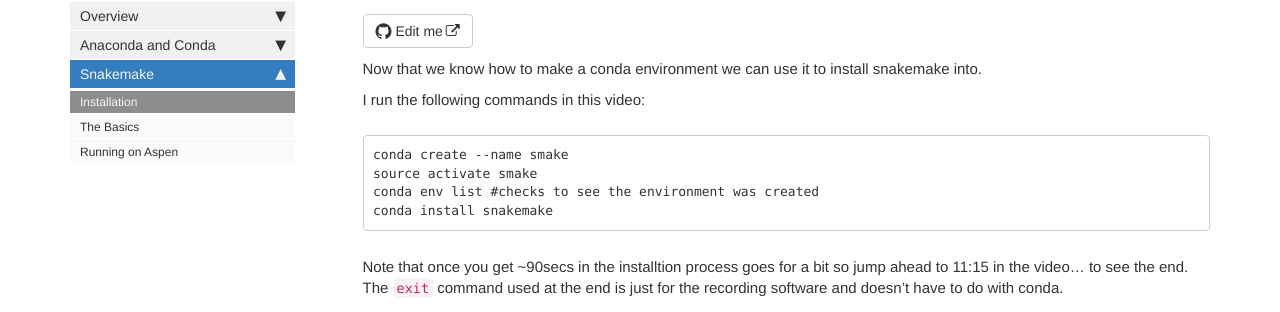
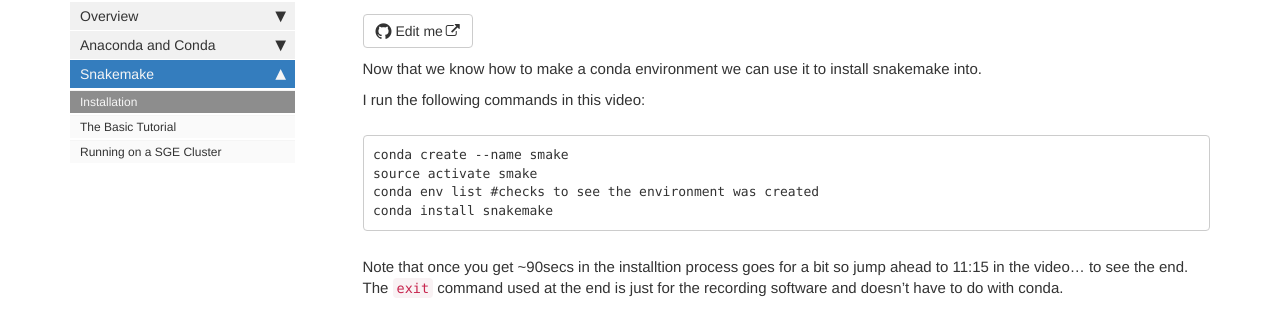
Before and after one commit to jvhagey/Tutorials, a Jekyll site: the page built from pages/mydoc/mydoc_SMInstallation.md, in a window 1280 px wide. Shown: the part 127-439 px from the top of the page. Built offline with Jekyll 4.4.1, drawn with Linux system fonts in a browser that asks for light colours; comment, search, counter and statistics services are not loaded.

Commit message:
Update mydoc_sidebar.yml

```diff
--- a/_data/sidebars/mydoc_sidebar.yml
+++ b/_data/sidebars/mydoc_sidebar.yml
@@ -48,10 +48,10 @@ entries:
       url: /mydoc_SMInstallation.html
       output: web, pdf
 
-    - title: The Basics
+    - title: The Basic Tutorial
       url: /mydoc_Basic.html
       output: web, pdf
 
-    - title: Running on Aspen
+    - title: Running on a SGE Cluster
       url: /mydoc_Server.html
       output: web, pdf
```
